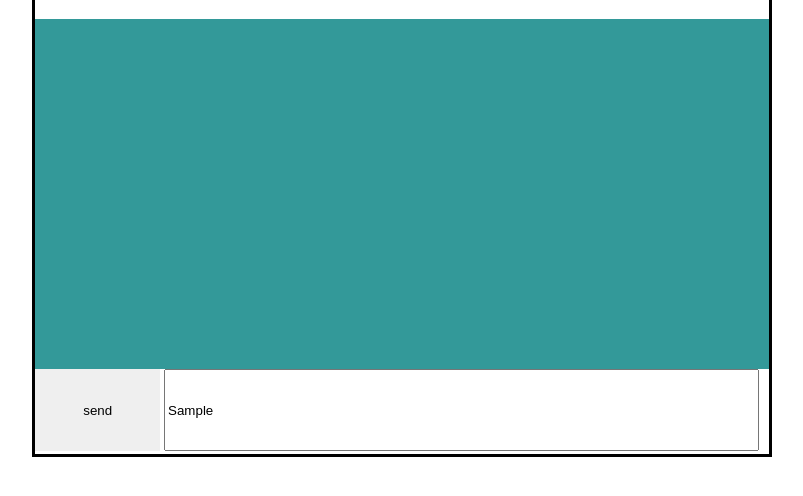
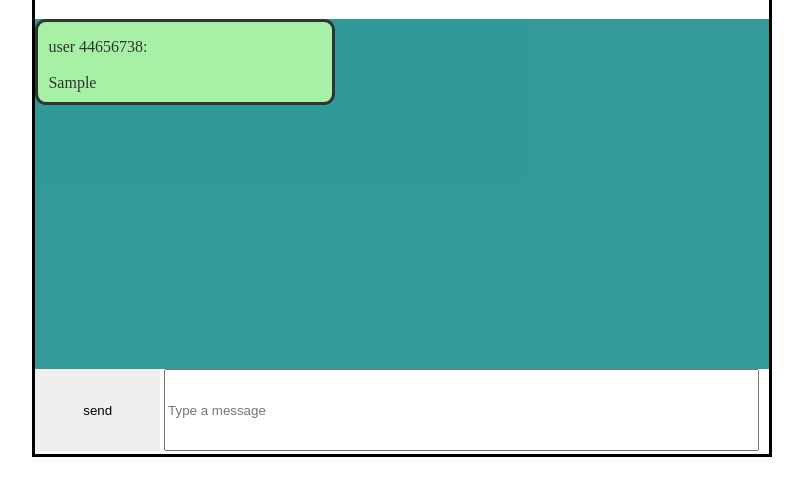
Before and after one commit to fane247/chat_room, a plain HTML site: page index.html in a window 1280 px wide. Both pictures are taken after typing "Sample" into the empty fields and a click on the button "send". Shown: the part 72-568 px from the top of the page, without its empty margins (238-1041 px from the left). Drawn offline with Linux system fonts and the light colour scheme.

Commit message:
added user id to messages

```diff
--- a/index.html
+++ b/index.html
@@ -13,13 +13,10 @@
 			</header>
 			<section id="messages">
 
-
-
-
 			</section>
 			<div id="message-input-container">
 
-				<button id="send-button" type="button" onclick="sendMessage()">send</button>
+				<button id="send-button" type="button")">send</button>
 				<input id="text-box" type="text" name="messageInput" placeholder="Type a message"><br>
 
 			</div>
@@ -28,5 +25,6 @@
 		<script type="text/javascript" src="main.js"></script>
 
 
+
 	</body>
 </html>
--- a/main.js
+++ b/main.js
@@ -1,32 +1,46 @@
 
-console.log("linked");
 var messageBox = document.getElementById('messages');
+var sendBox = document.getElementById('send-button');
+sendBox.addEventListener("click", sendMessage, false);
+
+var userIdList = [];
+var userId = 0;
+
+createUserId();
+
 
 
 function sendMessage() {
 
+	hasText = (document.getElementById("text-box").value) !== "";
 
-	var messageContent = createMessageContent();
+	if (hasText) {
 
-	var meesageContainer = createMessageContainer()
+		var messageContent = createMessageContent();
+		var meesageContainer = createMessageContainer();
 
+		meesageContainer.appendChild(messageContent);
+		messageBox.appendChild(meesageContainer);
 
+		meesageContainer.animate({opacity: [ 0, 1 ]},800);
 
-	messageContainer.appendChild(messageContent);
-
-
-	messageBox.appendChild(messageContainer);
-
-	document.getElementById("text-box").value = "";
-
+		document.getElementById("text-box").value = "";
+	}
 
 }
 
 function createMessageContent() {
 
+	var name =  document.createTextNode('user ' + userId + ':');
+	var lineBreak = document.createElement('br');
+	var lineBreak2 = document.createElement('br');
 	var text = document.getElementById("text-box").value;
+
 	var newContent = document.createTextNode(text);
 	var messageContent = document.createElement("p");
+	messageContent.appendChild(name);
+	messageContent.appendChild(lineBreak);
+	messageContent.appendChild(lineBreak2);
 	messageContent.appendChild(newContent);
 
 	return messageContent;
@@ -37,4 +51,17 @@ function createMessageContainer(){
 	var messageContainer = document.createElement("div");
 	messageContainer.className += "message";
 
+	return messageContainer;
+
 }
+
+function createUserId(){
+
+	id = Math.floor(Math.random() *100000000);
+
+	if (!userIdList.includes(id)) {
+		userIdList.push(id);
+		userId = id;
+	}
+
+}
```
